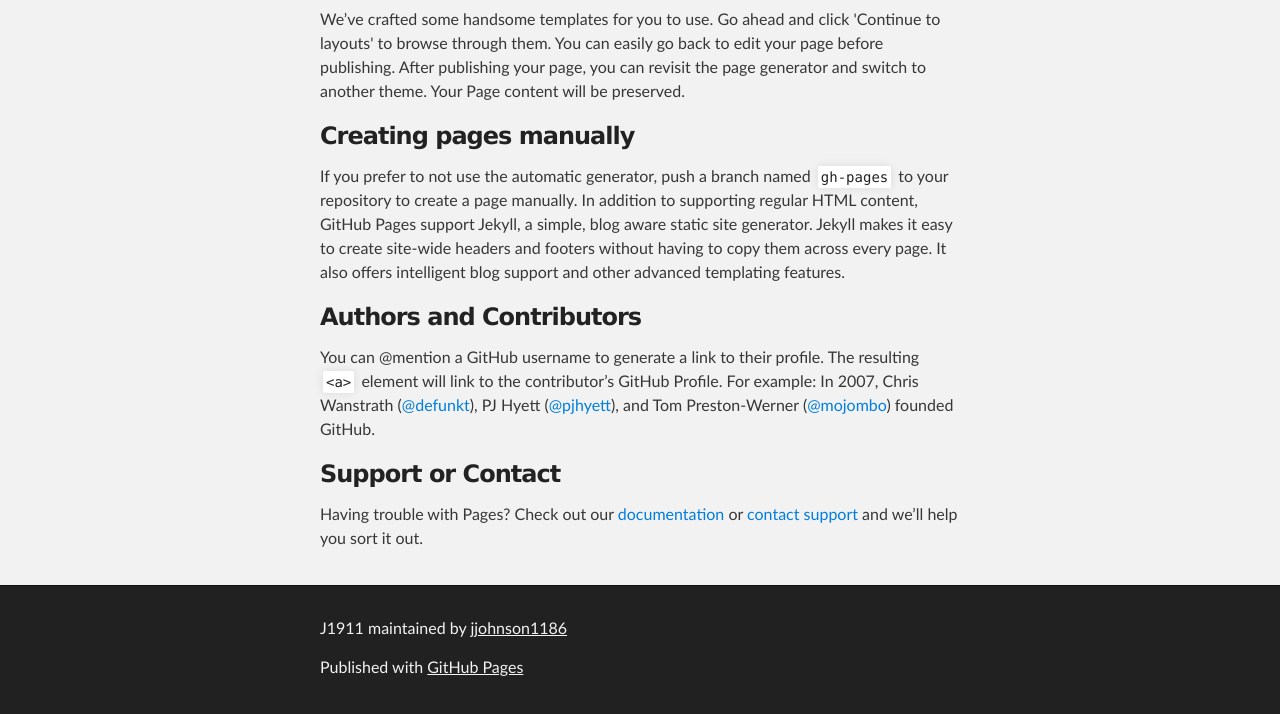
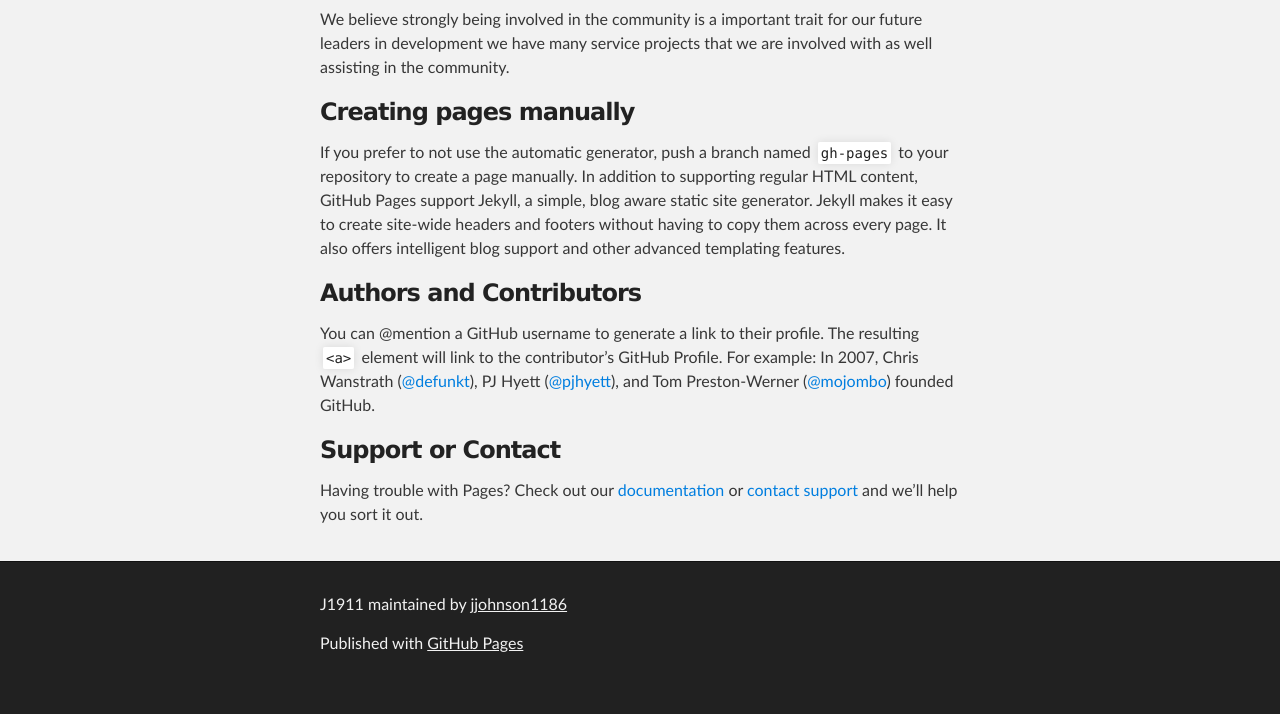
Before and after one commit to jjohnson1186/j1911, a plain HTML site: page index.html in a window 1280 px wide. Shown: the part 998-1712 px from the top of the page. After the commit the page ends 1688 px from the top, so only its background shows below. Drawn offline with Linux system fonts and the light colour scheme.

Commit message:
Update index.html

```diff
--- a/index.html
+++ b/index.html
@@ -40,7 +40,7 @@
 
 <a id="Community Service" class="anchor" href="#Communty  Service" aria-hidden="true"><span aria-hidden="true" class="octicon octicon-link"></span></a>Community Service</h3>
 
-<p>We’ve crafted some handsome templates for you to use. Go ahead and click 'Continue to layouts' to browse through them. You can easily go back to edit your page before publishing. After publishing your page, you can revisit the page generator and switch to another theme. Your Page content will be preserved.</p>
+<p>We believe strongly being involved in the community is a important trait for our future leaders in development we have many  service projects that we are involved with as  well assisting  in the community.  </p>
 
 <h3>
 <a id="creating-pages-manually" class="anchor" href="#creating-pages-manually" aria-hidden="true"><span aria-hidden="true" class="octicon octicon-link"></span></a>Creating pages manually</h3>
```
